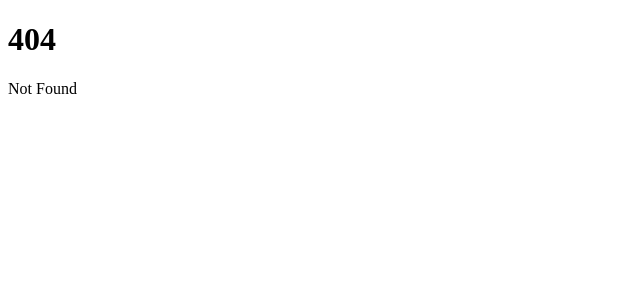
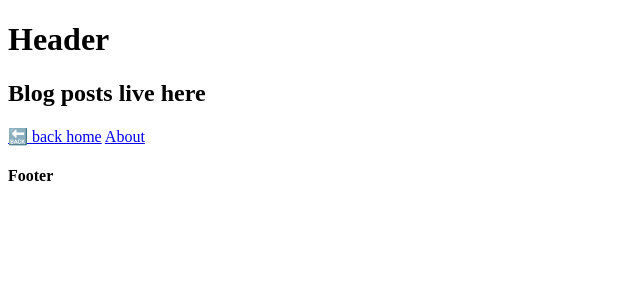
Before and after one commit to ritabradley/sveltekit-blog, a SvelteKit app: page /posts in a window 1280 px wide. Before the commit this address had no page. Shown: the top 300 px of the page, without its empty margins (0-640 px from the left). Built offline with nearby package versions, Linux system fonts and the light colour scheme.

Commit message:
setup basic routes

```diff
--- /dev/null
+++ b/src/routes/+error.svelte
@@ -0,0 +1,2 @@
+<h1>Oops! There's been an error</h1>
+<h4>Status: 404</h4>
--- /dev/null
+++ b/src/routes/+layout.svelte
@@ -0,0 +1,3 @@
+<h1>Header</h1>
+<slot />
+<h4>Footer</h4>
--- a/src/routes/+page.svelte
+++ b/src/routes/+page.svelte
@@ -1,2 +1,4 @@
 <h1>SvelteKit Blog</h1>
 <p>Get started building a blog with SvelteKit and Sanity!</p>
+<a href="/about">About</a>
+<a href="/posts">Posts</a>
--- /dev/null
+++ b/src/routes/about/+page.svelte
@@ -0,0 +1,3 @@
+<h1>About</h1>
+<a href="/">🔙 back home</a>
+<a href="/posts">Posts</a>
--- /dev/null
+++ b/src/routes/posts/+page.svelte
@@ -0,0 +1,3 @@
+<h2>Blog posts live here</h2>
+<a href="/">🔙 back home</a>
+<a href="/about">About</a>
```
